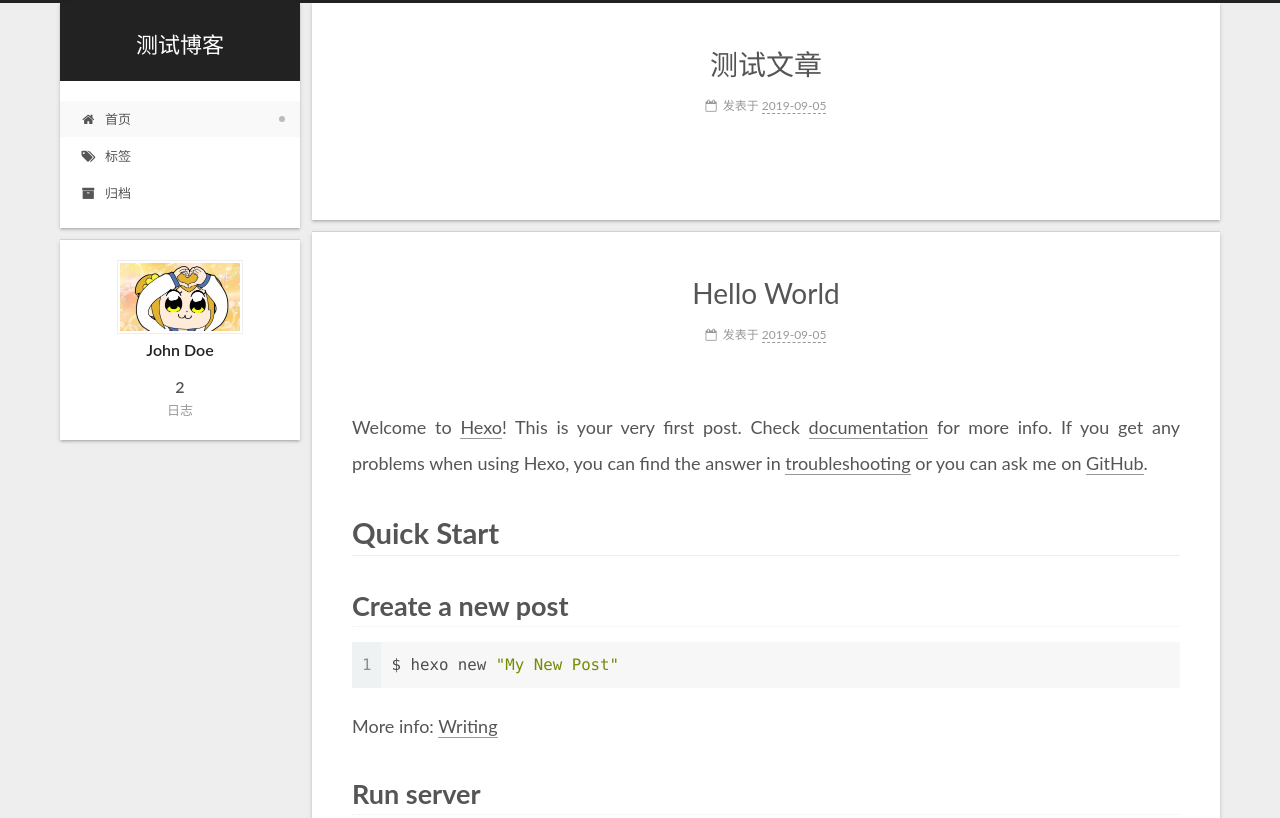
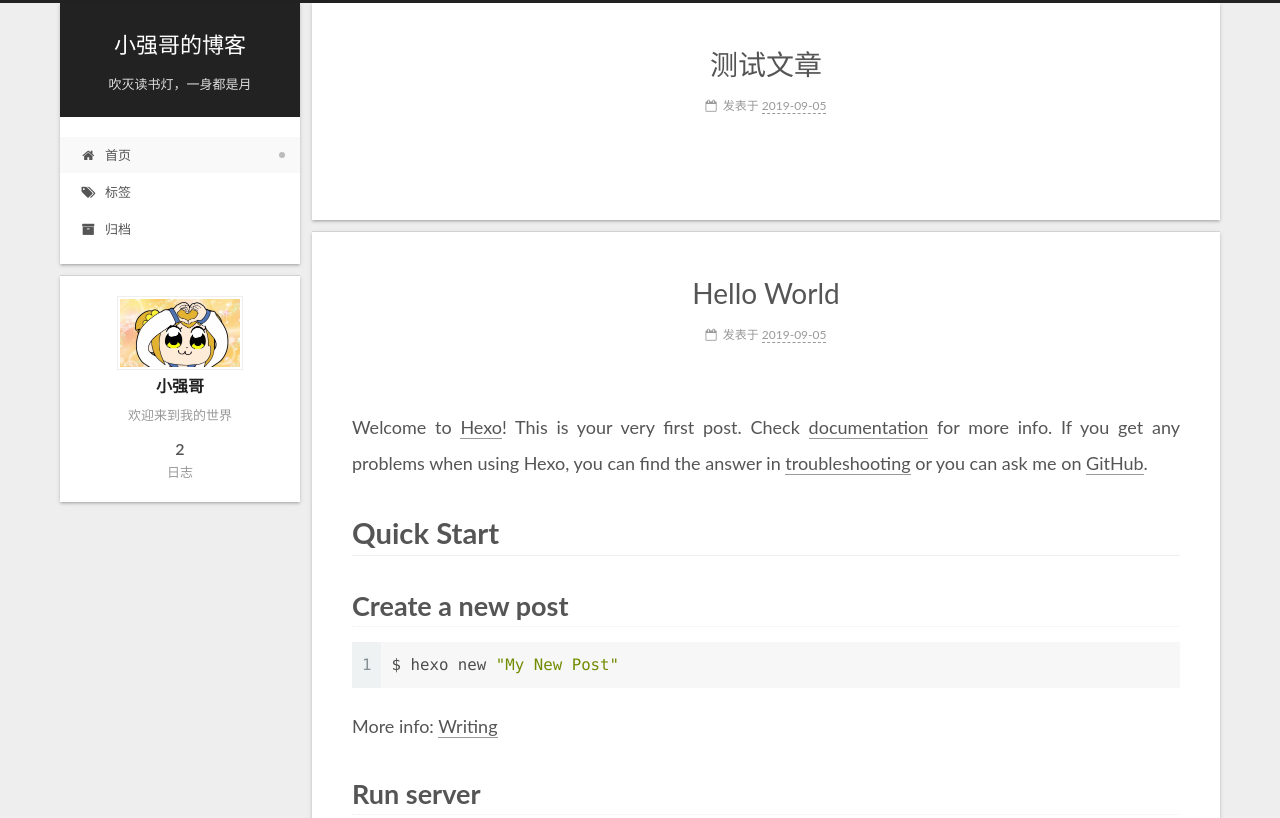
Before and after one commit to xiangyinqiang/xiangyinqiang.github.io, a plain HTML site: page index.html in a window 1280 px wide. Shown: the top 818 px of the page. Drawn offline with Linux system fonts and the light colour scheme; some packages are replaced by stand-ins of ours; a script that the page names is missing.

Commit message:
Site updated: 2019-09-07 19:10:56

```diff
--- a/css/main.css
+++ b/css/main.css
@@ -1673,7 +1673,7 @@ article:last-child .post-eof {
 }
 .links-of-author a::before,
 .links-of-author span.exturl::before {
-  background: #2a39f0;
+  background: #168eff;
   border-radius: 50%;
   content: ' ';
   display: inline-block;
--- a/index.html
+++ b/index.html
@@ -55,13 +55,16 @@
   };
 </script>
 
-  <meta property="og:type" content="website">
-<meta property="og:title" content="测试博客">
+  <meta name="description" content="欢迎来到我的世界">
+<meta property="og:type" content="website">
+<meta property="og:title" content="小强哥的博客">
 <meta property="og:url" content="http://yoursite.com/index.html">
-<meta property="og:site_name" content="测试博客">
+<meta property="og:site_name" content="小强哥的博客">
+<meta property="og:description" content="欢迎来到我的世界">
 <meta property="og:locale" content="zh-CN">
 <meta name="twitter:card" content="summary">
-<meta name="twitter:title" content="测试博客">
+<meta name="twitter:title" content="小强哥的博客">
+<meta name="twitter:description" content="欢迎来到我的世界">
   <link rel="canonical" href="http://yoursite.com/">
 
 
@@ -76,7 +79,7 @@
   };
 </script>
 
-  <title>测试博客</title>
+  <title>小强哥的博客</title>
 
 
 
@@ -123,10 +126,12 @@
     <div>
       <a href="/" class="brand" rel="start">
         <span class="logo-line-before"><i></i></span>
-        <span class="site-title">测试博客</span>
+        <span class="site-title">小强哥的博客</span>
         <span class="logo-line-after"><i></i></span>
       </a>
     </div>
+        <p class="site-subtitle">吹灭读书灯，一身都是月</p>
+
   </div>
 
   <div class="site-nav-toggle">
@@ -204,13 +209,13 @@
     <link itemprop="mainEntityOfPage" href="http://yoursite.com/2019/09/05/测试文章/">
 
     <span hidden itemprop="author" itemscope itemtype="http://schema.org/Person">
-      <meta itemprop="name" content="John Doe">
-      <meta itemprop="description" content="">
+      <meta itemprop="name" content="小强哥">
+      <meta itemprop="description" content="欢迎来到我的世界">
       <meta itemprop="image" content="/images/avatar.png">
     </span>
 
     <span hidden itemprop="publisher" itemscope itemtype="http://schema.org/Organization">
-      <meta itemprop="name" content="测试博客">
+      <meta itemprop="name" content="小强哥的博客">
     </span>
       <header class="post-header">
         <h1 class="post-title" itemprop="name headline">
@@ -272,13 +277,13 @@
     <link itemprop="mainEntityOfPage" href="http://yoursite.com/2019/09/05/hello-world/">
 
     <span hidden itemprop="author" itemscope itemtype="http://schema.org/Person">
-      <meta itemprop="name" content="John Doe">
-      <meta itemprop="description" content="">
+      <meta itemprop="name" content="小强哥">
+      <meta itemprop="description" content="欢迎来到我的世界">
       <meta itemprop="image" content="/images/avatar.png">
     </span>
 
     <span hidden itemprop="publisher" itemscope itemtype="http://schema.org/Organization">
-      <meta itemprop="name" content="测试博客">
+      <meta itemprop="name" content="小强哥的博客">
     </span>
       <header class="post-header">
         <h1 class="post-title" itemprop="name headline">
@@ -385,9 +390,9 @@
         <div class="site-author motion-element" itemprop="author" itemscope itemtype="http://schema.org/Person">
     <img class="site-author-image" itemprop="image"
       src="/images/avatar.png"
-      alt="John Doe">
-  <p class="site-author-name" itemprop="name">John Doe</p>
-  <div class="site-description" itemprop="description"></div>
+      alt="小强哥">
+  <p class="site-author-name" itemprop="name">小强哥</p>
+  <div class="site-description" itemprop="description">欢迎来到我的世界</div>
 </div>
   <nav class="site-state motion-element">
       <div class="site-state-item site-state-posts">
@@ -420,7 +425,7 @@
   <span class="with-love" id="animate">
     <i class="fa fa-user"></i>
   </span>
-  <span class="author" itemprop="copyrightHolder">John Doe</span>
+  <span class="author" itemprop="copyrightHolder">小强哥</span>
 </div>
 
 <div class="powered-by">
```
Also changed, not shown: 2019/09/05/hello-world/index.html (+12 -10 lines), 2019/09/05/测试文章/index.html (+16 -11 lines), archives/2019/09/index.html (+15 -10 lines), archives/2019/index.html (+15 -10 lines), archives/index.html (+15 -10 lines), tags/index.html (+13 -8 lines).
